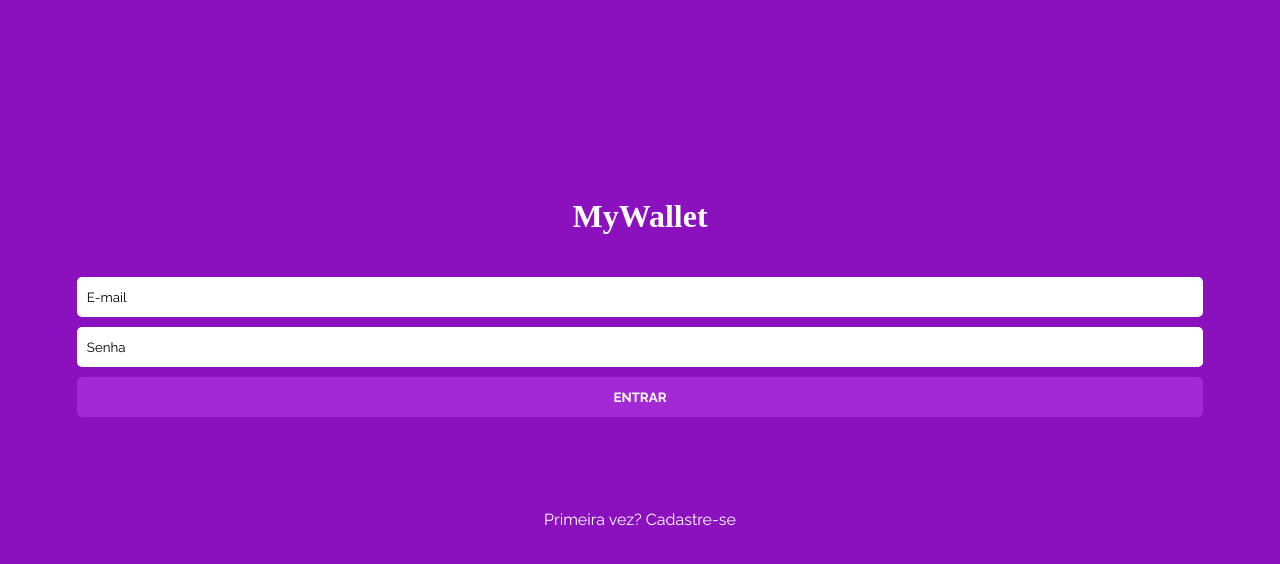
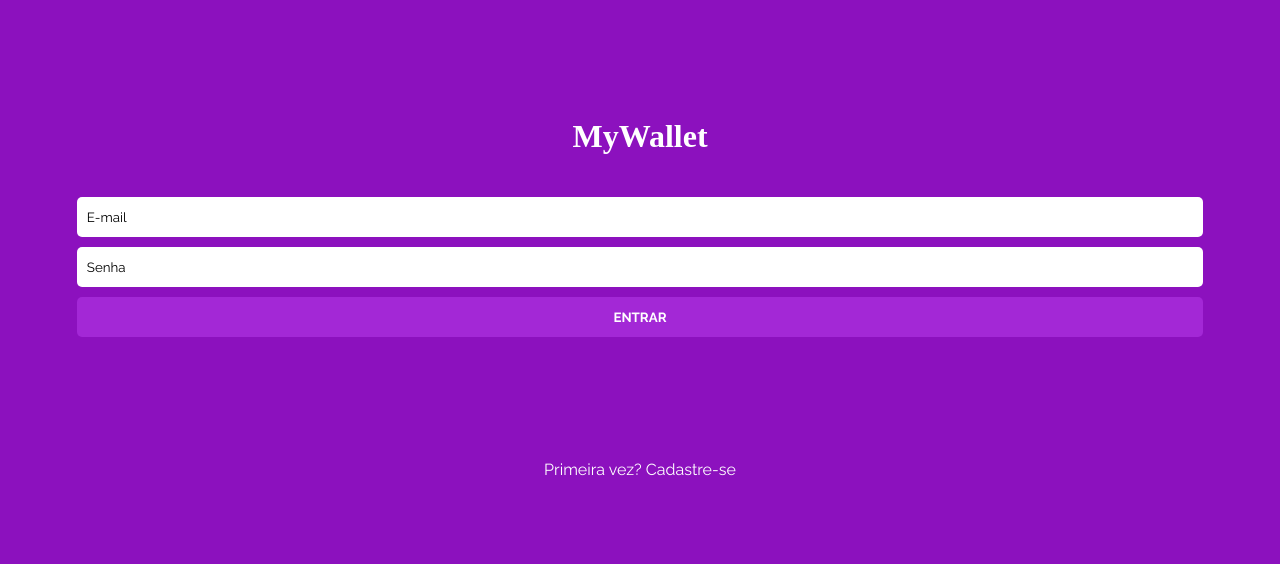
Before and after one commit to smol-guilherme/MyWallet-Frontend, a React (Create React App) app: page / in a window 1280 px wide. Shown: the top 564 px of the page. Built offline with nearby package versions, Linux system fonts and the light colour scheme; a web font is replaced by a local one.

Commit message:
Refactor: Improved Layout on Signup and Login screens.

```diff
--- a/src/components/Login.js
+++ b/src/components/Login.js
@@ -61,17 +61,18 @@ export default function Login() {
 
 const Container = styled.div`
   width: 100%;
-  height: 100vh;
+  height: 85vh;
+  background-color: #8c11be;
   display: flex;
   flex-direction: column;
-  background-color: #8c11be;
-  justify-content: center;
+  justify-content: flex-start;
   align-items: center;
+  padding-top: 15vh;
 `;
 
 const ContentWrapper = styled.div`
   width: 100%;
-  height: 50vh;
+  min-height: 50vh;
   background-color: transparent;
 `;
 
@@ -84,6 +85,9 @@ const Header = styled.h1`
 
 const LinkWrapper = styled.div`
   text-align: center;
+  min-height: 30px;
+  margin-top: 30px;
+  width: 100%;
 
   a {
     font-family: "Raleway", sans-serif;
@@ -99,7 +103,7 @@ const FormWrapper = styled.form`
   align-items: center;
   display: flex;
   margin-top: 40px;
-  height: 30vh;
+  min-height: 30vh;
   width: 100%;
 `;
 
--- a/src/components/Signup.js
+++ b/src/components/Signup.js
@@ -73,17 +73,18 @@ export default function Signup() {
 
 const Container = styled.div`
   width: 100%;
-  height: 100vh;
+  height: 85vh;
+  background-color: #8c11be;
   display: flex;
   flex-direction: column;
-  background-color: #8c11be;
-  justify-content: center;
+  justify-content: flex-start;
   align-items: center;
+  padding-top: 15vh;
 `;
 
 const ContentWrapper = styled.div`
   width: 100%;
-  height: 50vh;
+  min-height: 50vh;
   background-color: transparent;
 `;
 
@@ -96,6 +97,9 @@ const Header = styled.h1`
 
 const LinkWrapper = styled.div`
   text-align: center;
+  min-height: 30px;
+  margin-top: 30px;
+  width: 100%;
 
   a {
     font-family: "Raleway", sans-serif;
```
